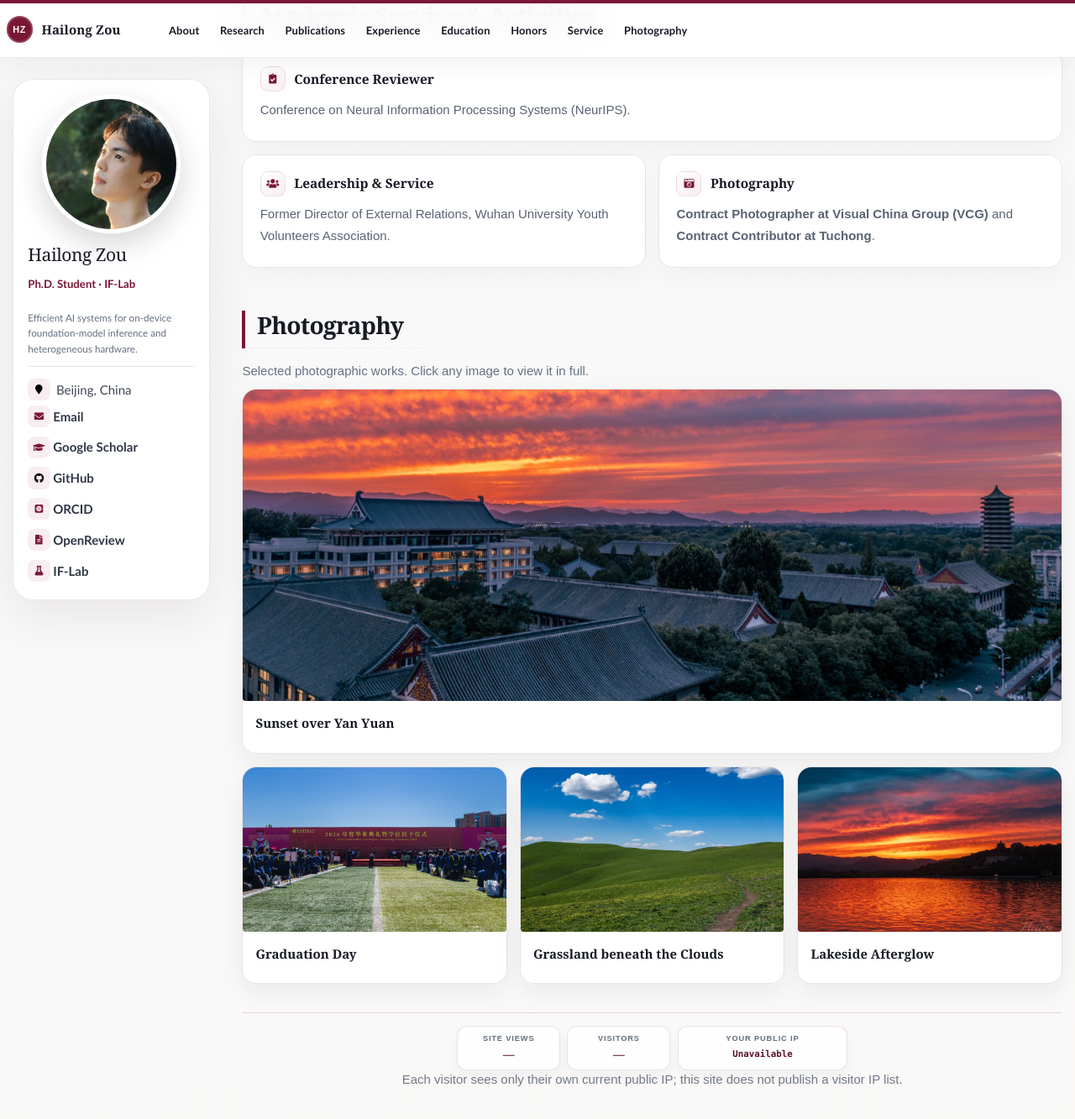
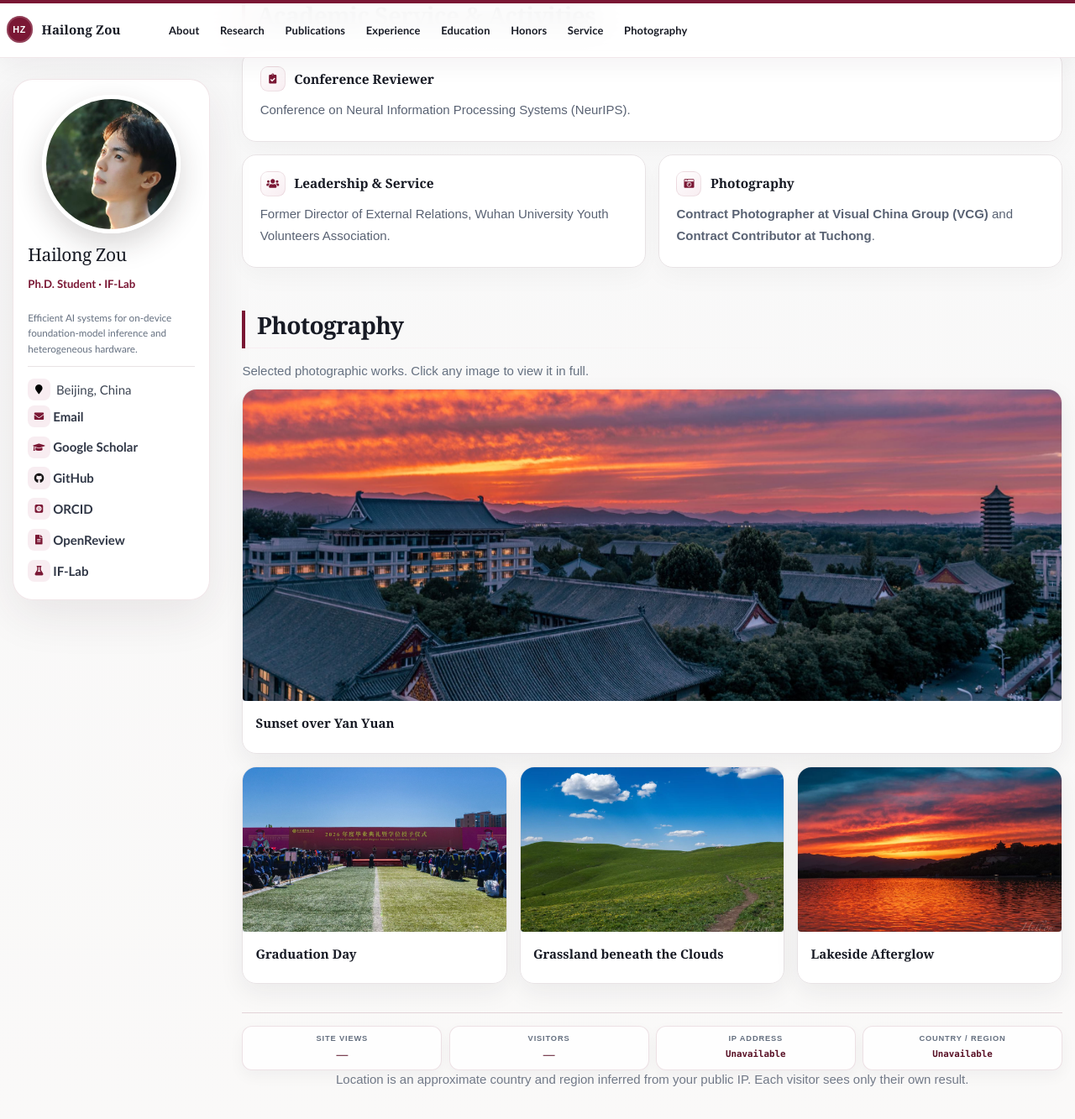
Before and after one commit to Hailong-Zou/Hailong-Zou.github.io, a Jekyll site: the page built from _pages/about.md, in a window 1280 px wide and 1400 px high, scrolled down 4099 px. Shown: the top 1333 px of the window at 84% size. Built offline with Jekyll 4.4.1, drawn with Linux system fonts in a browser that asks for light colours; some web fonts are replaced; comment, search, counter and statistics services are not loaded.

Commit message:
Show visitor country and region

```diff
--- a/_includes/scripts.html
+++ b/_includes/scripts.html
@@ -30,25 +30,34 @@
 <script>
   (function () {
     var ipOutput = document.getElementById('visitor-public-ip');
+    var locationOutput = document.getElementById('visitor-ip-location');
 
-    if (!ipOutput || !window.fetch) {
+    if (!ipOutput || !locationOutput || !window.fetch) {
       if (ipOutput) ipOutput.textContent = 'Unavailable';
+      if (locationOutput) locationOutput.textContent = 'Unavailable';
       return;
     }
 
-    fetch('https://api64.ipify.org?format=json', { cache: 'no-store' })
+    fetch('https://ipwho.is/', { cache: 'no-store' })
       .then(function (response) {
-        if (!response.ok) throw new Error('IP request failed');
+        if (!response.ok) throw new Error('IP location request failed');
         return response.json();
       })
       .then(function (data) {
-        if (!data || typeof data.ip !== 'string' || data.ip.length > 64) {
-          throw new Error('Invalid IP response');
+        if (!data || data.success !== true || typeof data.ip !== 'string' || data.ip.length > 64) {
+          throw new Error('Invalid IP location response');
         }
+
+        var locationParts = [data.country, data.region].filter(function (value) {
+          return typeof value === 'string' && value.trim().length > 0 && value.length <= 100;
+        });
+
         ipOutput.textContent = data.ip;
+        locationOutput.textContent = locationParts.length ? locationParts.join(' · ') : 'Unavailable';
       })
       .catch(function () {
         ipOutput.textContent = 'Unavailable';
+        locationOutput.textContent = 'Unavailable';
       });
   }());
 </script>
--- a/_pages/about.md
+++ b/_pages/about.md
@@ -265,9 +265,13 @@ Zihao Zheng, Zhihao Mao, Xingyue Zhou, Jiayu Chen, Maoliang Li, Xinhao Sun, **Ha
       <strong id="busuanzi_site_uv" aria-live="polite">—</strong>
     </div>
     <div class="visitor-stat visitor-stat--ip">
-      <span class="visitor-stat__label">Your Public IP</span>
+      <span class="visitor-stat__label">IP Address</span>
       <strong id="visitor-public-ip" aria-live="polite">Loading…</strong>
     </div>
+    <div class="visitor-stat visitor-stat--location">
+      <span class="visitor-stat__label">Country / Region</span>
+      <strong id="visitor-ip-location" aria-live="polite">Loading…</strong>
+    </div>
   </div>
-  <p class="visitor-footer__note">Each visitor sees only their own current public IP; this site does not publish a visitor IP list.</p>
+  <p class="visitor-footer__note">Location is an approximate country and region inferred from your public IP. Each visitor sees only their own result.</p>
 </footer>
--- a/assets/css/main.scss
+++ b/assets/css/main.scss
@@ -823,25 +823,19 @@ body {
 }
 
 .visitor-footer__stats {
-    display: flex;
-    flex-wrap: wrap;
-    justify-content: center;
+    display: grid;
+    grid-template-columns: repeat(4, minmax(0, 1fr));
     gap: .55rem;
 }
 
 .visitor-stat {
     display: grid;
-    min-width: 8.2rem;
     padding: .62rem .85rem;
     border: 1px solid rgba(112, 22, 52, .12);
     border-radius: 12px;
     background: rgba(255, 255, 255, .76);
     box-shadow: 0 7px 18px rgba(21, 27, 38, .045);
     text-align: center;
-}
-
-.visitor-stat--ip {
-    min-width: 13.5rem;
 }
 
 .visitor-stat__label {
@@ -861,7 +855,8 @@ body {
     line-height: 1.3;
 }
 
-.visitor-stat--ip strong {
+.visitor-stat--ip strong,
+.visitor-stat--location strong {
     font-family: ui-monospace, SFMono-Regular, Menlo, Monaco, Consolas, monospace;
     font-size: .72rem;
     overflow-wrap: anywhere;
@@ -1061,17 +1056,12 @@ body {
 
 @media (max-width: 520px) {
     .visitor-footer__stats {
-        display: grid;
         grid-template-columns: repeat(2, minmax(0, 1fr));
     }
 
-    .visitor-stat {
-        min-width: 0;
-    }
-
-    .visitor-stat--ip {
-        grid-column: 1 / -1;
-        min-width: 0;
+    .visitor-stat--ip strong,
+    .visitor-stat--location strong {
+        font-size: .66rem;
     }
 
     .profile_box {
```
